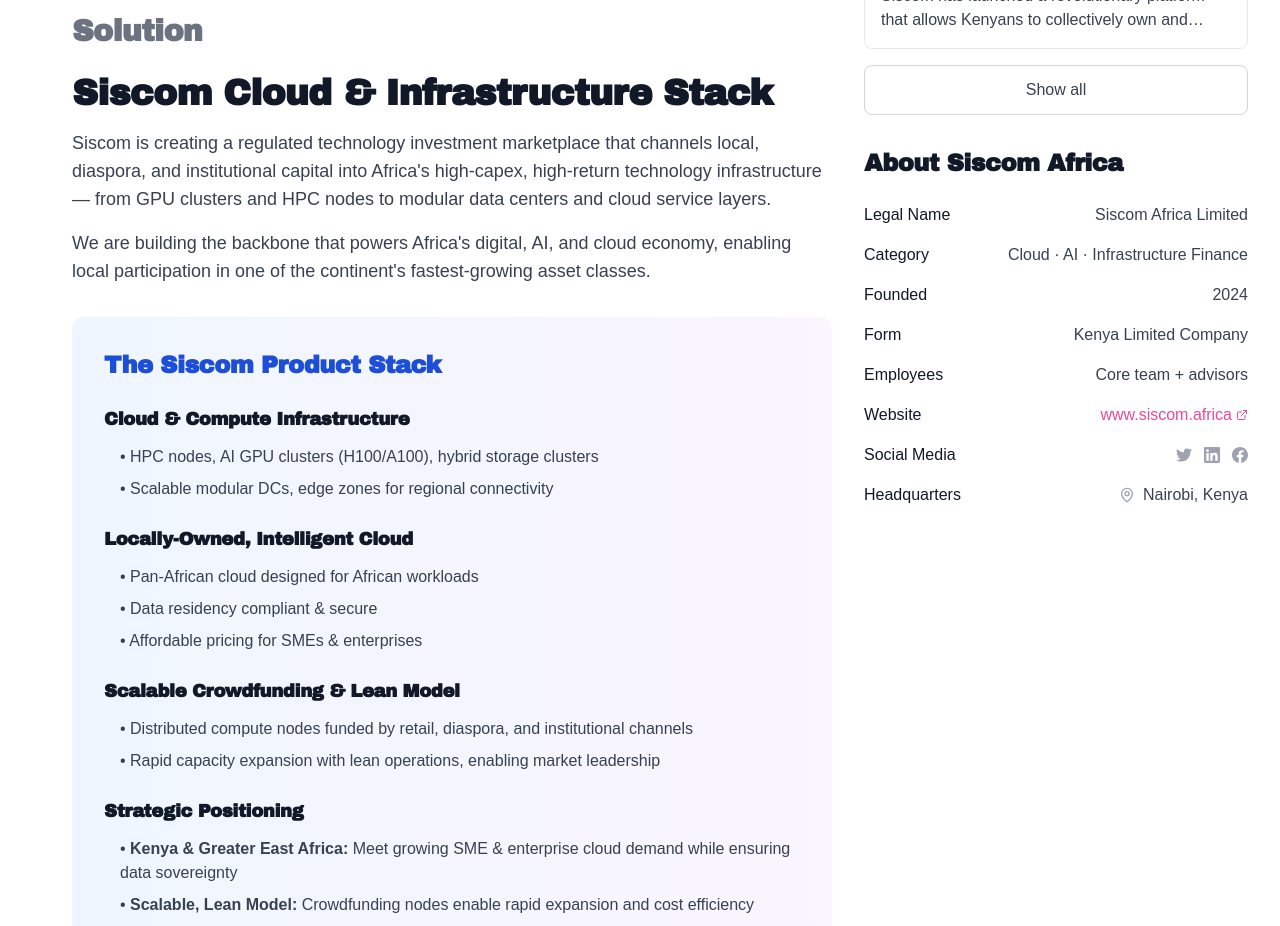
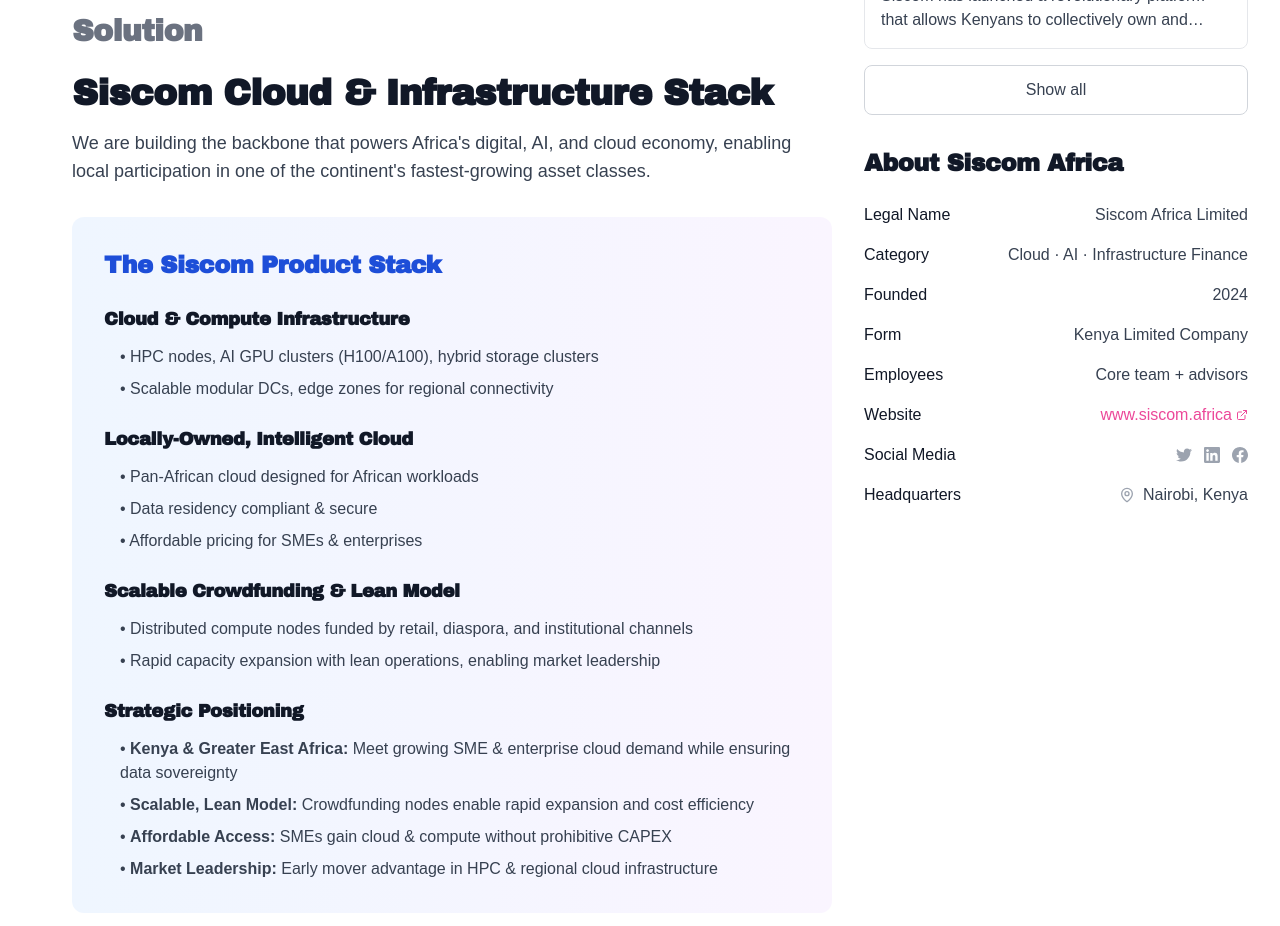
Before and after one commit to finley-dev23/siscom-notes, a Next.js app: page / in a window 1280 px wide. Shown: the part 2140-3066 px from the top of the page. Built offline with nearby package versions, Linux system fonts and the light colour scheme; a web font is replaced by a local one.

Commit message:
update content

```diff
--- a/components/PitchContent.tsx
+++ b/components/PitchContent.tsx
@@ -161,10 +161,6 @@
         <section id="solution" className="mb-12 scroll-mt-24">
           <h2 className="text-3xl font-semibold text-gray-500 mb-6">Solution</h2>
           <h3 className="text-4xl font-bold text-gray-900 mb-4">Siscom Cloud & Infrastructure Stack</h3>
-
-          <p className="text-lg text-gray-700 mb-4">
-            Siscom is creating a regulated technology investment marketplace that channels local, diaspora, and institutional capital into Africa's high-capex, high-return technology infrastructure — from GPU clusters and HPC nodes to modular data centers and cloud service layers.
-          </p>
 
           <p className="text-lg text-gray-700 mb-8">
             We are building the backbone that powers Africa's digital, AI, and cloud economy, enabling local participation in one of the continent's fastest-growing asset classes.
```
